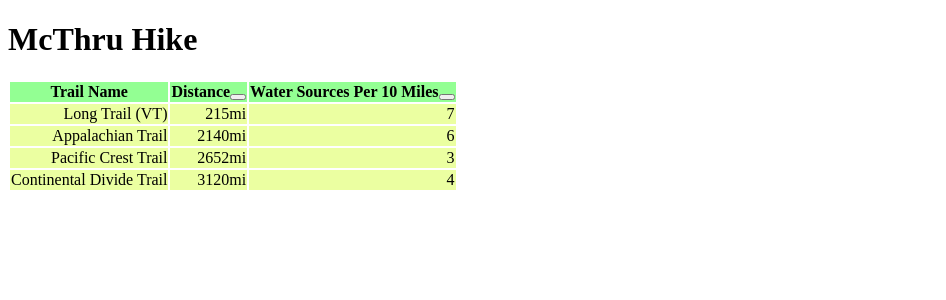
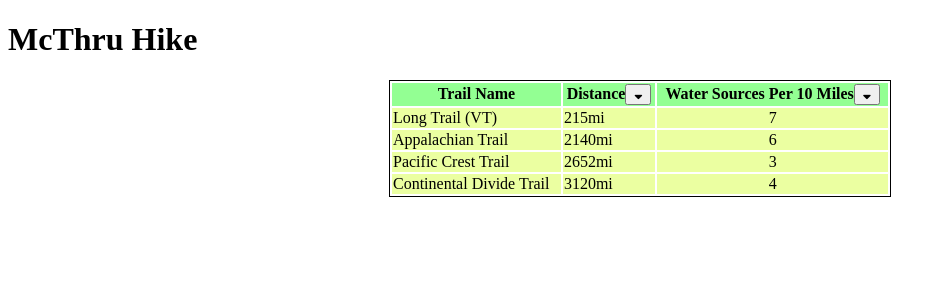
Before and after one commit to zachwhitedev/thruhikefinder, a React (Create React App) app in the folder client/: page / in a window 1280 px wide. Shown: the top 300 px of the page, without its empty margins (0-946 px from the left). Built offline with nearby package versions, Linux system fonts and the light colour scheme.

Commit message:
adds icons

```diff
--- a/client/package.json
+++ b/client/package.json
@@ -3,7 +3,10 @@
   "version": "0.1.0",
   "private": true,
   "dependencies": {
+    "@fortawesome/fontawesome-svg-core": "^1.2.25",
     "@fortawesome/free-solid-svg-icons": "^5.11.2",
+    "@fortawesome/react-fontawesome": "^0.1.7",
+    "font-awesome": "^4.7.0",
     "react": "^16.12.0",
     "react-dom": "^16.12.0",
     "react-scripts": "3.2.0"
--- a/client/public/index.html
+++ b/client/public/index.html
@@ -11,6 +11,7 @@
     />
     <link rel="apple-touch-icon" href="logo192.png" />
     <link href="https://fonts.googleapis.com/css?family=Roboto:400,700,900&display=swap" rel="stylesheet">
+    <link rel="stylesheet" href="https://cdnjs.cloudflare.com/ajax/libs/font-awesome/5.11.2/css/all.css">
     <!--
       manifest.json provides metadata used when your web app is installed on a
       user's mobile device or desktop. See https://developers.google.com/web/fundamentals/web-app-manifest/
--- a/client/src/components/TrailTable/TrailTable.js
+++ b/client/src/components/TrailTable/TrailTable.js
@@ -6,7 +6,7 @@
   state = {
     sortType: {
       up: {
-                class: 'sort-up',
+        class: 'default',
         fn: (a, b) => a.distance - b.distance
       },
       down: {
@@ -14,7 +14,7 @@
         fn: (a, b) => b.distance - a.distance
       },
       default: {
-                class: 'sort-down',
+        class: 'sort',
         fn: (a, b) => a.distance - b.distance
       }
     },
@@ -41,7 +41,6 @@
         waterSources: 7
       }
     ]
-
   };
   // method called every time the sort button is clicked
   // it will change the currentSort value to the next one
@@ -57,11 +56,11 @@
           fn: (a, b) => b.distance - a.distance
         },
         default: {
-                        class: 'sort-down',
+          class: 'sort',
           fn: (a, b) => a.distance - b.distance
         }
       }
-            })
+    });
 
     const { currentSort } = this.state;
     let nextSort;
@@ -77,11 +76,11 @@
     this.setState({
       sortType: {
         up: {
-                        class: 'sort-up',
+          class: 'sort-down',
           fn: (a, b) => a.waterSources - b.waterSources
         },
         down: {
-                        class: 'sort-down',
+          class: 'sort-up',
           fn: (a, b) => b.waterSources - a.waterSources
         },
         default: {
@@ -134,7 +133,8 @@
     };
 
     return (
-			this.state.tableData.length > 0 && (
+      <div className={styles.tablewrapper}>
+        {this.state.tableData.length > 0 && (
           <table className='text-left'>
             <thead>
               <tr>
@@ -142,19 +142,25 @@
                 <th>
                   Distance
                   <button onClick={this.onSortChange}>
-									<i className={`fas fa-${sortTypeNetWorth[currentSort].class}`} />
+                    <i
+                      className={`fas fa-${sortTypeNetWorth[currentSort].class}`}
+                    />
                   </button>
                 </th>
                 <th>
                   Water Sources Per 10 Miles
                   <button onClick={this.onSortChangeCock}>
-									<i className={`fas fa-${sortTypeCock[currentSort].class}`} />
+                    <i
+                      className={`fas fa-${sortTypeCock[currentSort].class}`}
+                    />
                   </button>
                 </th>
               </tr>
             </thead>
             <tbody>
-						{[...this.state.tableData].sort(sortType[currentSort].fn).map(p => (
+              {[...this.state.tableData]
+                .sort(sortType[currentSort].fn)
+                .map(p => (
                   <tr className={styles.td}>
                     <td>{p.name}</td>
                     <td>{p.distance}mi</td>
@@ -163,7 +169,8 @@
                 ))}
             </tbody>
           </table>
-			)
+        )}
+      </div>
     );
   }
 }
--- a/client/src/components/TrailTable/TrailTable.module.css
+++ b/client/src/components/TrailTable/TrailTable.module.css
@@ -1,8 +1,30 @@
+
+
 .td {
-    text-align: right;
+    text-align: left;
     background: rgb(235, 255, 161);
+}
+
+td:nth-child(3){
+    text-align: center;
 }
 
 th {
     background: rgb(147, 255, 147);
+    margin-right: 5px;
 }
+
+table {
+    width: 500px;
+}
+
+.tablewrapper {
+    border: 1px solid black;
+    width: 500px;
+    margin: 0 auto;
+}
+
+i {
+    width: 10px;
+    height: auto;
+}
```
Also changed, not shown: 1 other file (tests, documents, lock files or other folders). Lines whose indentation alone changed are shown as unchanged.
